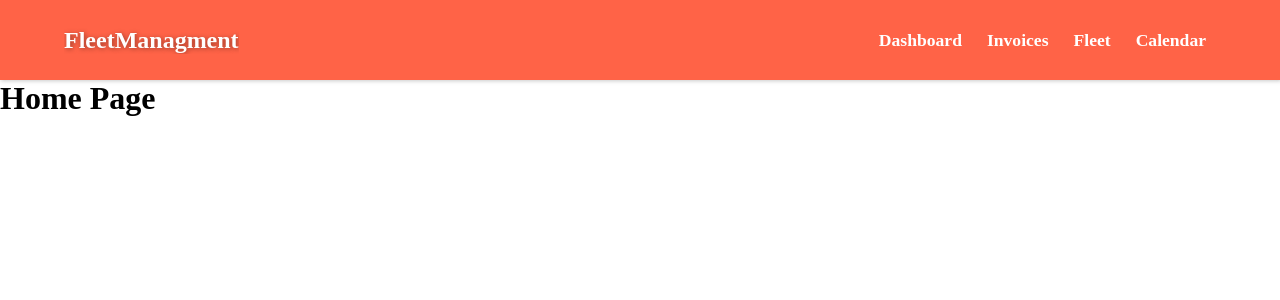
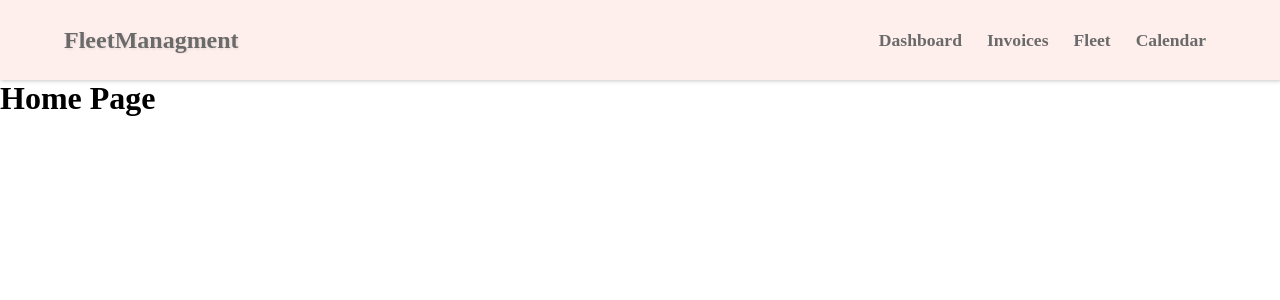
Before and after one commit to hamzic2019/fleetmanagment, a React (Vite) app in the folder client/: page / in a window 1280 px wide. Shown: the top 300 px of the page. Built offline with nearby package versions, Linux system fonts and the light colour scheme.

Commit message:
change nav bar style

```diff
--- a/client/src/components/Navigation/Navigation.css
+++ b/client/src/components/Navigation/Navigation.css
@@ -1,7 +1,7 @@
 .navigation-wrapper {
     width: 100%;
     height: 10vh;
-    background-color: tomato;
+    background-color: rgba(255, 99, 71, 0.1);
     box-shadow: 1px 1px 4px rgba(118, 118, 118, 0.4);
 
     display:flex;
@@ -9,11 +9,13 @@
     align-items: center;
 
     padding: 0 5%;
+
+    color:black;
 }
 
 .navigation-logo-link {
-    color:white;
-    text-shadow: 1px 1px 5px rgba(0, 0, 0, 0.4);
+    color:rgb(106, 106, 106);
+    text-shadow: 1px 1px 3px rgba(0, 0, 0, 0.1);
     font-size: 1.5em;
     text-decoration: none;
     font-weight: 900;
@@ -27,7 +29,7 @@
 }
 
 .navigation-action-link-item {
-    color: white;
+    color:rgb(106, 106, 106);
     background-color: rgba(172, 255, 47, 0);
 
     padding: 15px 10px;
```
